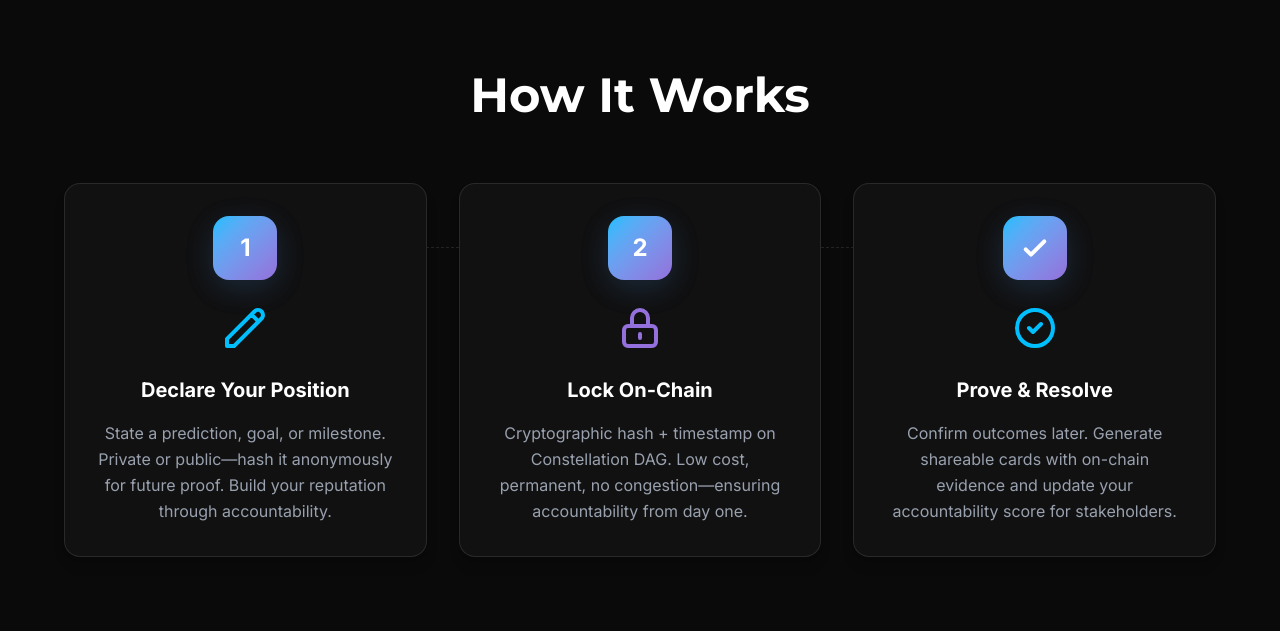
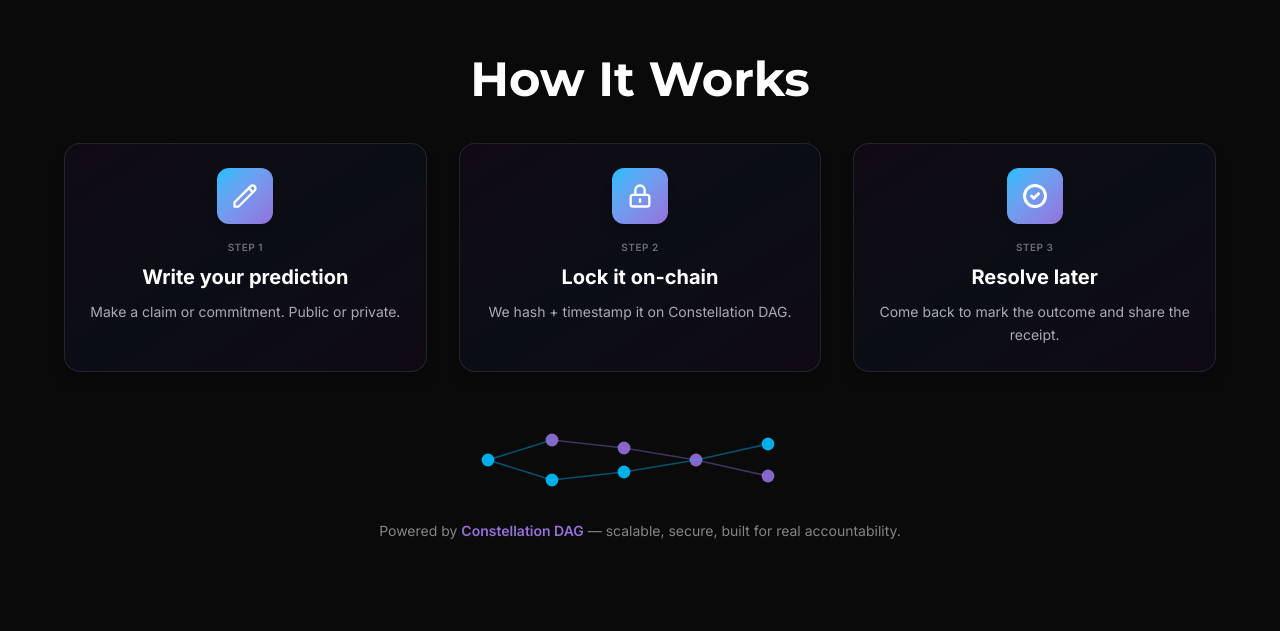
Before and after one commit to Boomchakalala/prooflocker, a Next.js app: page / in a window 1280 px wide. Shown: the part 1549-2180 px from the top of the page. Built offline with nearby package versions, Linux system fonts and the light colour scheme; no server answers.

Commit message:
Sandbox autosave

```diff
--- a/src/components/HowItWorks.tsx
+++ b/src/components/HowItWorks.tsx
@@ -1,63 +1,58 @@
 export default function HowItWorks() {
   return (
-    <div className="relative z-10 py-20 md:py-28 px-6 bg-[#0a0a0a]">
+    <div className="relative z-10 py-16 md:py-24 px-6 bg-[#0a0a0a]">
       <div className="max-w-6xl mx-auto">
-        <h2 className="text-3xl md:text-5xl font-bold text-center text-white mb-16" style={{ fontFamily: 'var(--font-montserrat)' }}>
+        <h2 className="text-3xl md:text-5xl font-bold text-center text-white mb-10" style={{ fontFamily: 'var(--font-montserrat)' }}>
           How It Works
         </h2>
 
-        <div className="grid md:grid-cols-3 gap-8 relative">
-          {/* Connecting line (desktop only) */}
-          <div className="hidden md:block absolute top-16 left-[16.67%] right-[16.67%] h-0.5 border-t border-dashed border-white/10 -z-10" />
-
+        <div className="grid md:grid-cols-3 gap-6 md:gap-8">
           {/* Step 1 */}
-          <div className="bg-[var(--surface)] border border-[var(--border)] hover:border-[#00bfff]/50 rounded-2xl shadow-lg transition-all p-8 flex flex-col items-center text-center card-hover">
-            <div className="w-16 h-16 bg-gradient-to-br from-[#00bfff] to-[#9370db] rounded-2xl flex items-center justify-center text-white text-2xl font-bold shadow-lg mb-6 glow-gradient">
-              1
+          <div className="bg-gradient-to-br from-purple-600/5 via-blue-600/5 to-purple-700/5 border border-white/10 hover:border-white/20 rounded-2xl shadow-lg transition-all duration-300 p-6 flex flex-col items-center text-center hover:shadow-[0_0_30px_rgba(147,112,219,0.12)]">
+            <div className="w-14 h-14 bg-gradient-to-br from-[#00bfff] to-[#9370db] rounded-xl flex items-center justify-center shadow-lg mb-4">
+              <svg className="w-7 h-7 text-white" fill="none" stroke="currentColor" viewBox="0 0 24 24">
+                <path strokeLinecap="round" strokeLinejoin="round" strokeWidth={2} d="M15.232 5.232l3.536 3.536m-2.036-5.036a2.5 2.5 0 113.536 3.536L6.5 21.036H3v-3.572L16.732 3.732z" />
+              </svg>
             </div>
-            <svg className="w-12 h-12 text-[#00bfff] mb-6" fill="none" stroke="currentColor" viewBox="0 0 24 24">
-              <path strokeLinecap="round" strokeLinejoin="round" strokeWidth={2} d="M15.232 5.232l3.536 3.536m-2.036-5.036a2.5 2.5 0 113.536 3.536L6.5 21.036H3v-3.572L16.732 3.732z" />
-            </svg>
-            <h3 className="text-xl font-bold text-white mb-4">Declare Your Position</h3>
-            <p className="text-gray-400 text-base leading-relaxed">
-              State a prediction, goal, or milestone. Private or public—hash it anonymously for future proof. Build your reputation through accountability.
+            <span className="text-[10px] uppercase tracking-wider text-white/40 font-semibold mb-2">Step 1</span>
+            <h3 className="text-lg md:text-xl font-bold text-white mb-2.5">Write your prediction</h3>
+            <p className="text-sm text-white/65 leading-relaxed">
+              Make a claim or commitment. Public or private.
             </p>
           </div>
 
           {/* Step 2 */}
-          <div className="bg-[var(--surface)] border border-[var(--border)] hover:border-[#00bfff]/50 rounded-2xl shadow-lg transition-all p-8 flex flex-col items-center text-center card-hover">
-            <div className="w-16 h-16 bg-gradient-to-br from-[#00bfff] to-[#9370db] rounded-2xl flex items-center justify-center text-white text-2xl font-bold shadow-lg mb-6 glow-gradient">
-              2
+          <div className="bg-gradient-to-br from-purple-600/5 via-blue-600/5 to-purple-700/5 border border-white/10 hover:border-white/20 rounded-2xl shadow-lg transition-all duration-300 p-6 flex flex-col items-center text-center hover:shadow-[0_0_30px_rgba(147,112,219,0.12)]">
+            <div className="w-14 h-14 bg-gradient-to-br from-[#00bfff] to-[#9370db] rounded-xl flex items-center justify-center shadow-lg mb-4">
+              <svg className="w-7 h-7 text-white" fill="none" stroke="currentColor" viewBox="0 0 24 24">
+                <path strokeLinecap="round" strokeLinejoin="round" strokeWidth={2} d="M12 15v2m-6 4h12a2 2 0 002-2v-6a2 2 0 00-2-2H6a2 2 0 00-2 2v6a2 2 0 002 2zm10-10V7a4 4 0 00-8 0v4h8z" />
+              </svg>
             </div>
-            <svg className="w-12 h-12 text-[#9370db] mb-6" fill="none" stroke="currentColor" viewBox="0 0 24 24">
-              <path strokeLinecap="round" strokeLinejoin="round" strokeWidth={2} d="M12 15v2m-6 4h12a2 2 0 002-2v-6a2 2 0 00-2-2H6a2 2 0 00-2 2v6a2 2 0 002 2zm10-10V7a4 4 0 00-8 0v4h8z" />
-            </svg>
-            <h3 className="text-xl font-bold text-white mb-4">Lock On-Chain</h3>
-            <p className="text-gray-400 text-base leading-relaxed">
-              Cryptographic hash + timestamp on Constellation DAG. Low cost, permanent, no congestion—ensuring accountability from day one.
+            <span className="text-[10px] uppercase tracking-wider text-white/40 font-semibold mb-2">Step 2</span>
+            <h3 className="text-lg md:text-xl font-bold text-white mb-2.5">Lock it on-chain</h3>
+            <p className="text-sm text-white/65 leading-relaxed">
+              We hash + timestamp it on Constellation DAG.
             </p>
           </div>
 
           {/* Step 3 */}
-          <div className="bg-[var(--surface)] border border-[var(--border)] hover:border-[#00bfff]/50 rounded-2xl shadow-lg transition-all p-8 flex flex-col items-center text-center card-hover">
-            <div className="w-16 h-16 bg-gradient-to-br from-[#00bfff] to-[#9370db] rounded-2xl flex items-center justify-center text-white shadow-lg mb-6 glow-gradient">
-              <svg className="w-8 h-8" fill="none" stroke="currentColor" viewBox="0 0 24 24">
-                <path strokeLinecap="round" strokeLinejoin="round" strokeWidth={3} d="M5 13l4 4L19 7" />
+          <div className="bg-gradient-to-br from-purple-600/5 via-blue-600/5 to-purple-700/5 border border-white/10 hover:border-white/20 rounded-2xl shadow-lg transition-all duration-300 p-6 flex flex-col items-center text-center hover:shadow-[0_0_30px_rgba(147,112,219,0.12)]">
+            <div className="w-14 h-14 bg-gradient-to-br from-[#00bfff] to-[#9370db] rounded-xl flex items-center justify-center shadow-lg mb-4">
+              <svg className="w-7 h-7 text-white" fill="none" stroke="currentColor" viewBox="0 0 24 24">
+                <path strokeLinecap="round" strokeLinejoin="round" strokeWidth={2.5} d="M9 12l2 2 4-4m6 2a9 9 0 11-18 0 9 9 0 0118 0z" />
               </svg>
             </div>
-            <svg className="w-12 h-12 text-[#00bfff] mb-6" fill="none" stroke="currentColor" viewBox="0 0 24 24">
-              <path strokeLinecap="round" strokeLinejoin="round" strokeWidth={2} d="M9 12l2 2 4-4m6 2a9 9 0 11-18 0 9 9 0 0118 0z" />
-            </svg>
-            <h3 className="text-xl font-bold text-white mb-4">Prove & Resolve</h3>
-            <p className="text-gray-400 text-base leading-relaxed">
-              Confirm outcomes later. Generate shareable cards with on-chain evidence and update your accountability score for stakeholders.
+            <span className="text-[10px] uppercase tracking-wider text-white/40 font-semibold mb-2">Step 3</span>
+            <h3 className="text-lg md:text-xl font-bold text-white mb-2.5">Resolve later</h3>
+            <p className="text-sm text-white/65 leading-relaxed">
+              Come back to mark the outcome and share the receipt.
             </p>
           </div>
         </div>
 
         {/* DAG Diagram + Text */}
-        <div className="mt-16 flex flex-col items-center">
-          <svg className="w-full max-w-[500px] h-24 mb-4" viewBox="0 0 500 120" fill="none" xmlns="http://www.w3.org/2000/svg">
+        <div className="mt-10 flex flex-col items-center">
+          <svg className="w-full max-w-[400px] md:max-w-[500px] h-20 md:h-24 mb-3" viewBox="0 0 500 120" fill="none" xmlns="http://www.w3.org/2000/svg">
             {/* Nodes */}
             <circle cx="60" cy="60" r="8" fill="#00bfff" opacity="0.9" />
             <circle cx="140" cy="35" r="8" fill="#9370db" opacity="0.9" />
@@ -78,7 +73,7 @@ export default function HowItWorks() {
             <path d="M 320 60 L 410 40" stroke="#00bfff" strokeWidth="2" opacity="0.4" />
             <path d="M 320 60 L 410 80" stroke="#9370db" strokeWidth="2" opacity="0.4" />
           </svg>
-          <p className="text-sm text-gray-500 text-center max-w-xl leading-relaxed">
+          <p className="text-xs md:text-sm text-white/50 text-center max-w-xl leading-relaxed">
             Powered by <span className="text-[#9370db] font-semibold">Constellation DAG</span> — scalable, secure, built for real accountability.
           </p>
         </div>
```
